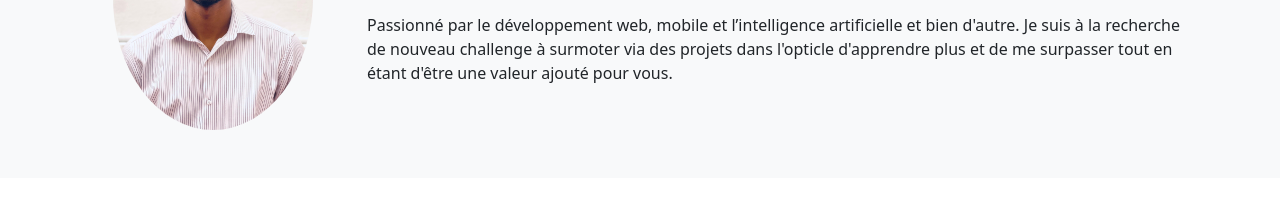
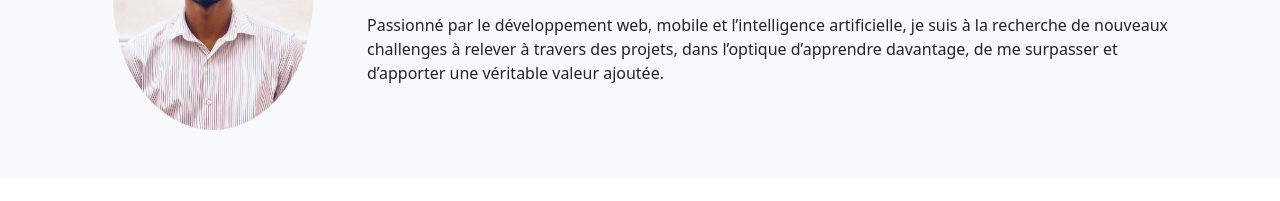
Before and after one commit to Edwyn-Mouity/Portfolio, a plain HTML site: page index.htm in a window 1280 px wide. Shown: the part 241-442 px from the top of the page. Drawn offline with nearby package versions, Linux system fonts and the light colour scheme.

Commit message:
Mon portfolio mise à jour 6

```diff
--- a/index.htm
+++ b/index.htm
@@ -44,8 +44,7 @@
        <div class="col-md-9">
       <h1 class="display-4">MOUITY NGODO Fidelio Edwyn </h1>
       <p class="lead">Développeur Full-Stack | Data Scientist | DevOps</p>
-      <p>Passionné par le développement web, mobile et l’intelligence artificielle et bien d'autre.
-        Je suis à la recherche de nouveau challenge à surmoter via des projets dans l'opticle d'apprendre plus et de me surpasser tout en étant d'être une valeur ajouté pour vous. </p>
+      <p>Passionné par le développement web, mobile et l’intelligence artificielle, je suis à la recherche de nouveaux challenges à relever à travers des projets, dans l’optique d’apprendre davantage, de me surpasser et d’apporter une véritable valeur ajoutée. </p>
       </div>
    </div>
   </div>
```
